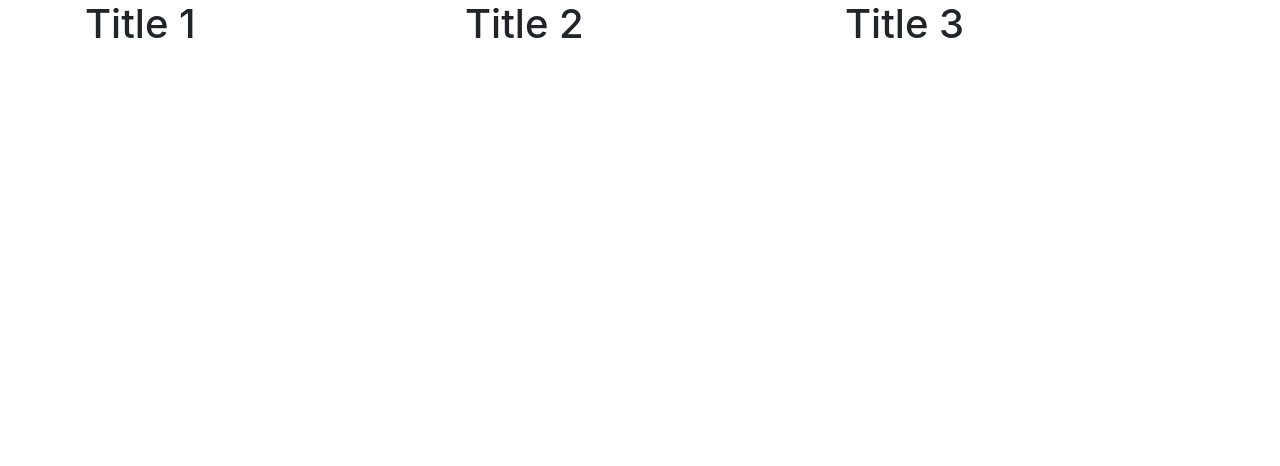
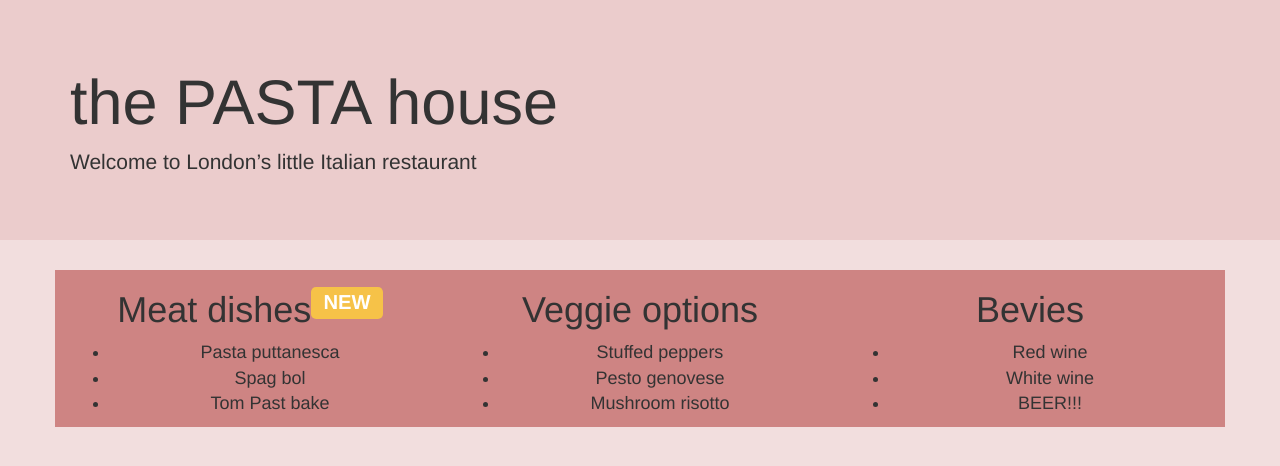
Before and after one commit to jat218/My-new-repo, a plain HTML site: page static/grid.html in a window 1280 px wide. Drawn offline with nearby package versions, Linux system fonts and the light colour scheme.

Commit message:
change of direction

```diff
--- a/static/grid.html
+++ b/static/grid.html
@@ -3,22 +3,47 @@
 <head>
     <meta charset="UTF-8">
     <title>Grid Test</title>
+    <meta name="viewport" content="width=device-width, intitial-scale=1">
     <link rel="stylesheet" href="bootstrap.css">
+    <link rel="stylesheet" href="gridstyle.css">
 </head>
-<body>
-<div class="container">
-    <div class="row">
-        <div class="col-sm-6 col-md-4">
-            <h1>Title 1</h1>
-        </div>
-        <div class="col-sm-6 col-md-4">
-            <h1>Title 2</h1>
-        </div>
-        <div class="col-sm-6 col-md-4">
-            <h1>Title 3</h1>
+
+<body id="main-body">
+    <div class="jumbotron">
+        <div class="container">
+            <h1>the PASTA house</h1>
+            <p>Welcome to London&rsquo;s little Italian restaurant</p>
         </div>
     </div>
-</div>
 
+    <div class="container" id="container-main">
+        <div class="row cent-elements">
+            <div class="col-sm-6 col-md-4 hidden-print">
+                <h1 class="cent-head">Meat dishes<sup><span id="newlabel" class="label label-warning">NEW</span></sup> </h1>
+                <ul class="plates">
+                <li>Pasta puttanesca</li>
+                <li>Spag bol</li>
+                <li>Tom Past bake</li>
+                </ul>
+                <!--<img src="duke.jpg" class="img-responsive img-circle">-->
+            </div>
+            <div class="col-sm-6 col-md-4">
+                <h1 class="cent-head">Veggie options</h1>
+                <ul class="plates">
+                    <li>Stuffed peppers</li>
+                    <li>Pesto genovese</li>
+                    <li>Mushroom risotto</li>
+                </ul>
+            </div>
+            <div class="col-sm-6 col-md-4 hidden-print">
+                <h1 class="cent-head">Bevies</h1>
+                <ul class="plates">
+                    <li>Red wine</li>
+                    <li>White wine</li>
+                    <li>BEER!!!</li>
+                </ul>
+            </div>
+        </div>
+    </div>
 </body>
 </html>
--- /dev/null
+++ b/static/gridstyle.css
@@ -0,0 +1,26 @@
+.jumbotron {
+    background-color: #ebcccc;
+}
+
+#container-main {
+    background-color: #ce8483;
+}
+
+#main-body {
+    background-color: #f2dede;
+}
+
+.cent-head {
+    text-align: center;
+}
+
+.cent-elements {
+    text-align: center;
+}
+
+#newlabel {
+    background-color: #f6c248;
+}
+.plates {
+    font-size: large;
+}
--- a/static/style.css
+++ b/static/style.css
@@ -40,3 +40,7 @@ a {
 }
 
 .form-group
+
+.jumbotron {
+    background-color: #ebcccc;
+}
```
Also changed, not shown: static/Index.html (+4 -1 lines).
